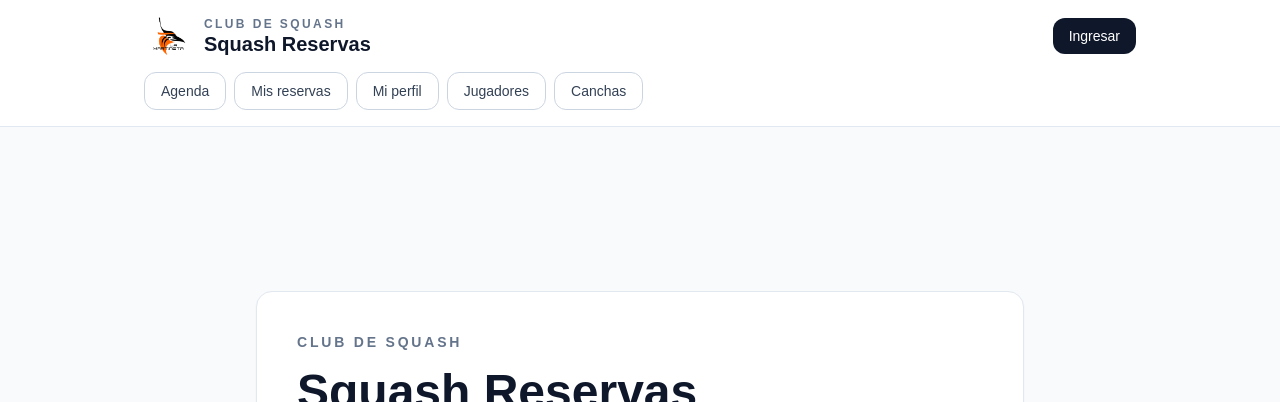
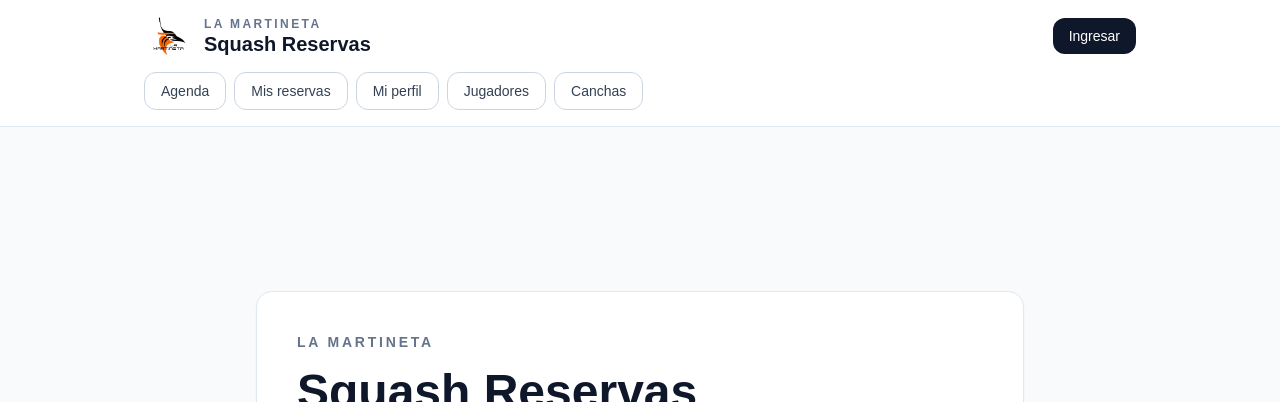
Before and after one commit to DestroMdy/Squash-Reservas, a Next.js app: page / in a window 1280 px wide. Shown: the top 402 px of the page. Built offline with nearby package versions, Linux system fonts and the light colour scheme; no server answers.

Commit message:
Update club label to La Martineta

```diff
--- a/src/app/page.tsx
+++ b/src/app/page.tsx
@@ -6,7 +6,7 @@ export default function HomePage() {
       <section className="card w-full p-8 sm:p-10">
         <div className="space-y-4">
           <p className="text-sm font-semibold uppercase tracking-[0.2em] text-slate-500">
-            Club de Squash
+            La Martineta
           </p>
           <h1 className="text-4xl font-bold text-slate-900 sm:text-5xl">
             Squash Reservas
--- a/src/components/Navbar.tsx
+++ b/src/components/Navbar.tsx
@@ -53,7 +53,7 @@ export function Navbar() {
             />
             <div className="min-w-0">
               <p className="truncate text-xs font-semibold uppercase tracking-[0.2em] text-slate-500">
-                Club de Squash
+                La Martineta
               </p>
               <p className="truncate text-xl font-bold leading-tight text-slate-900">
                 Squash Reservas
```
